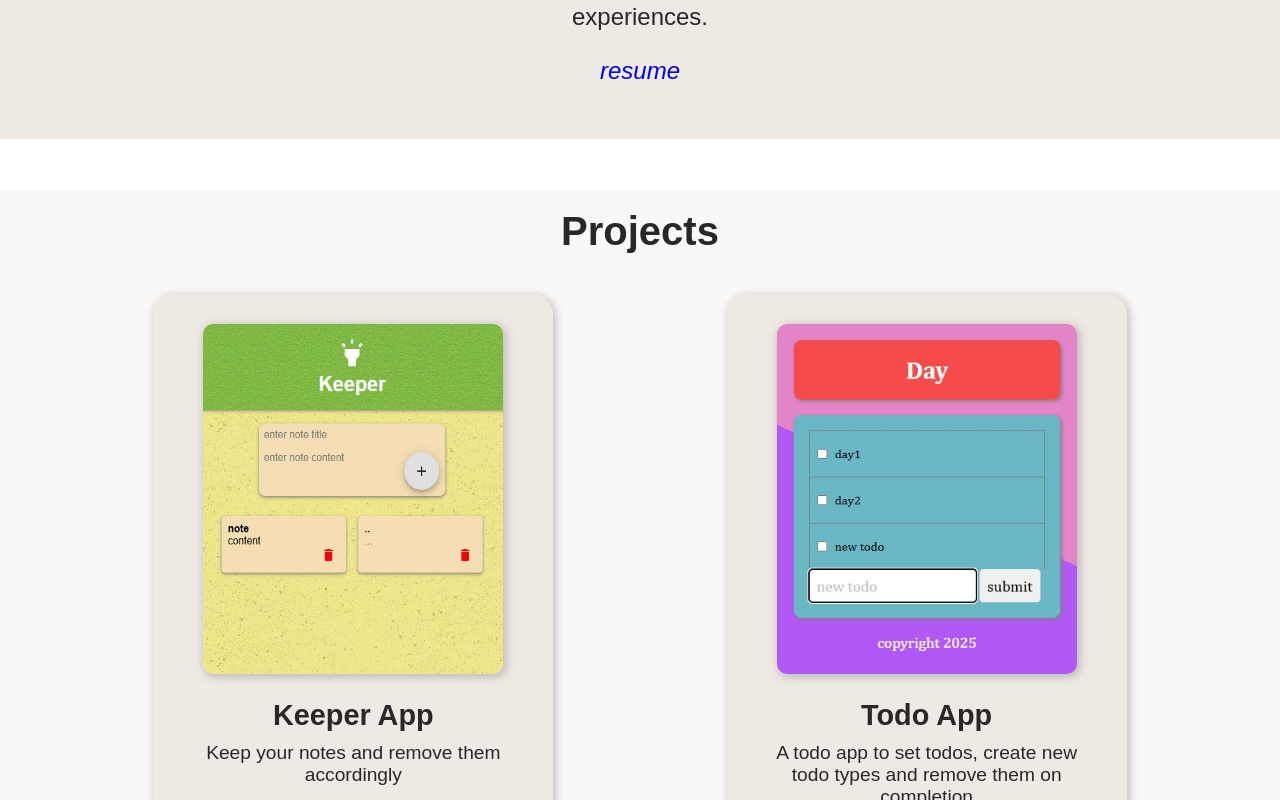
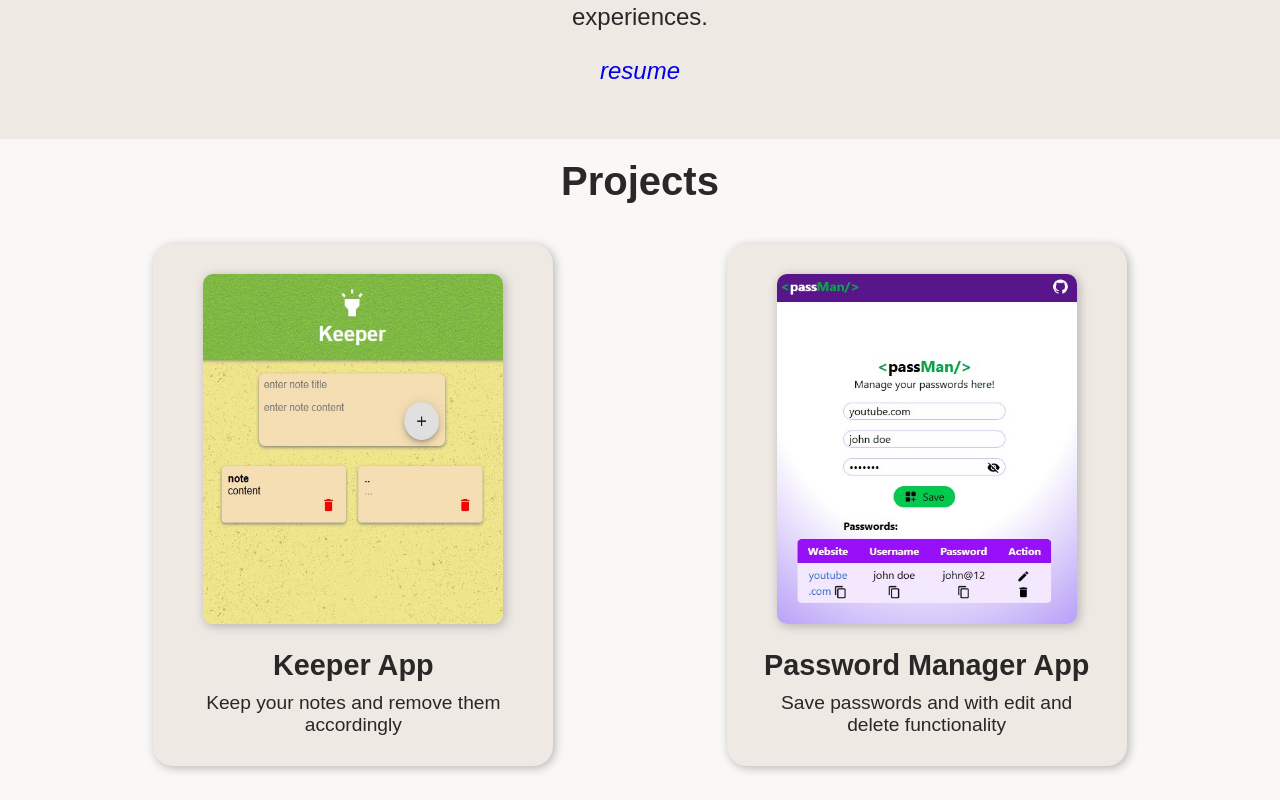
Before and after one commit to prayushbogati/Portfolio, a React (Vite) app: page / in a window 1280 px wide. Shown: the part 1060-1860 px from the top of the page. Built offline with nearby package versions, Linux system fonts and the light colour scheme.

Commit message:
added a new project passMan

```diff
--- a/src/Portfolio/Projects.jsx
+++ b/src/Portfolio/Projects.jsx
@@ -11,21 +11,27 @@ const Projects = () => {
         },
         {
             id: 2,
+            image: "images/passMan.jpg",
+            name: "Password Manager App",
+            desc: "Save passwords and with edit and delete functionality"
+        },
+        {
+            id: 3,
             image: "images/todoSS.jpg",
             name: "Todo App",
             desc: "A todo app to set todos, create new todo types and remove them on completion"
         },
         {
-            id: 3,
+            id: 4,
             image: "images/blog.jpg",
             name: "Blog App",
             desc: "Write blogs, compose new posts"
         },
         {
-            id: 4,
+            id: 5,
             image: "images/emoji.jpg",
             name: "Emojis App",
-            desc:"Add emojis of your choice with their actual meanings"
+            desc: "Add emojis of your choice with their actual meanings"
         }
     ];
 
--- a/src/css/projects.css
+++ b/src/css/projects.css
@@ -3,8 +3,7 @@
     background-color: #F9F8F6;
     justify-content: center;
     text-align: center;
-    margin-top: 50px;
-    margin-bottom: 50px;
+    padding-bottom: 20px;
 }
 
 .projects>h2 {
```
Also changed, not shown: public/images/passMan.jpg (added), src/css/PortfolioStyle.css (line endings or trailing spaces), 1 other file (tests, documents, lock files or other folders).
